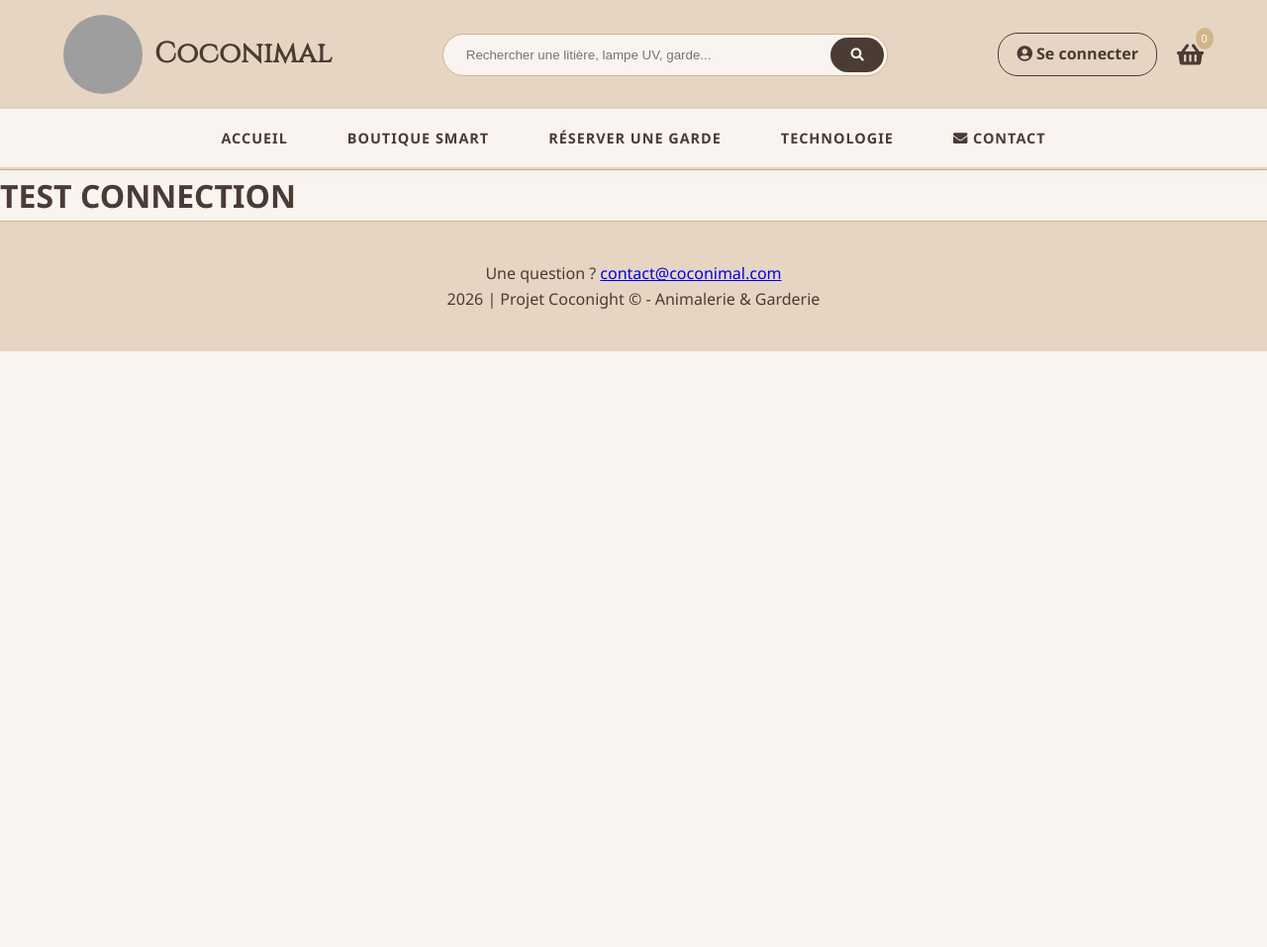
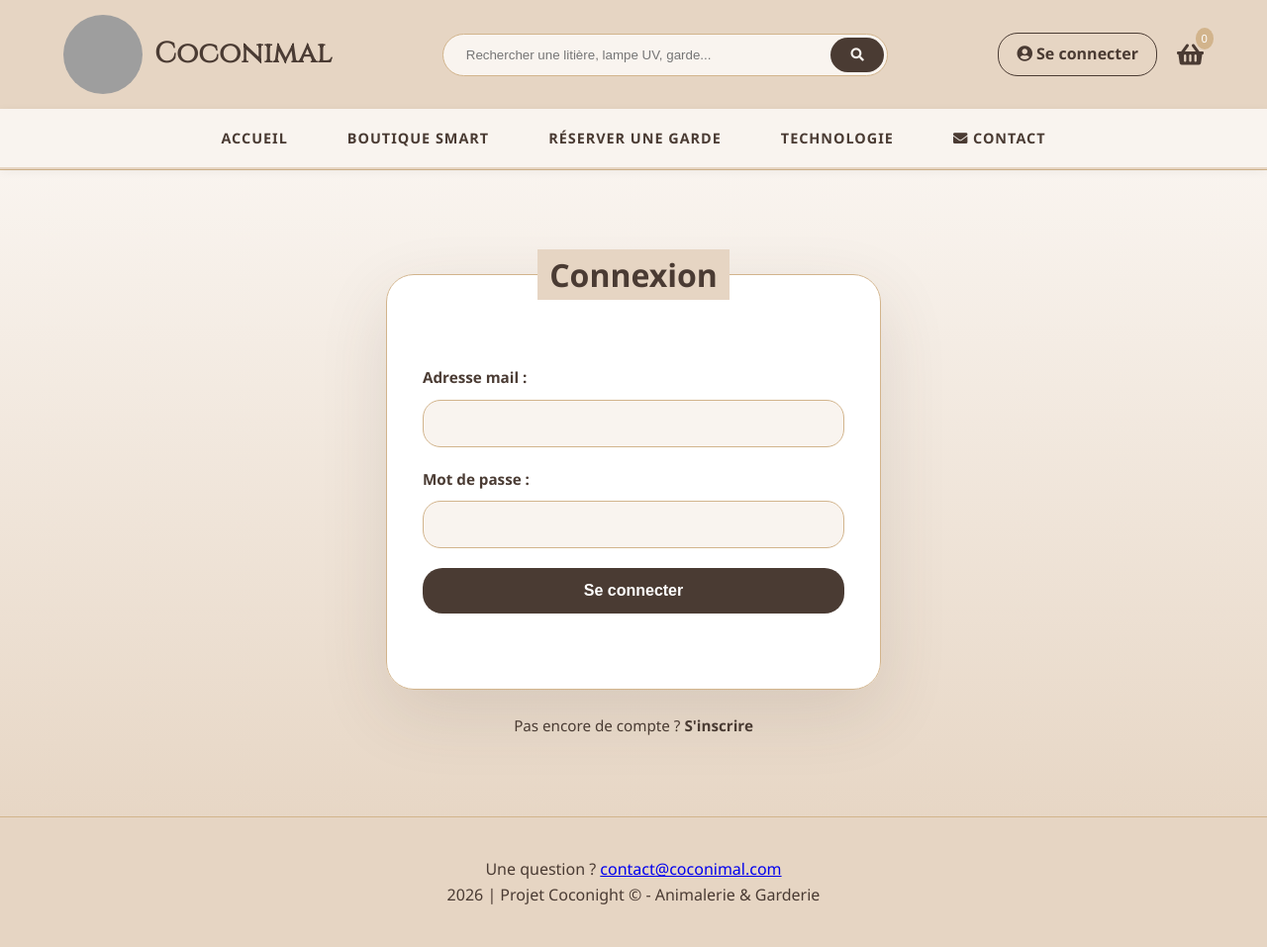
Before and after one commit to MathisSinet/CY_DevWeb_GI4, a Django app: page /login/ in a window 1280 px wide. Shown: the whole page at 99% size. Before the commit the page ends 355 px from the top, so only its background shows below. Run offline with Django 4.2, Linux system fonts and the light colour scheme; grey boxes are pictures that could not be loaded.

Commit message:
Ajout page connexion

```diff
--- a/Proj/urls.py
+++ b/Proj/urls.py
@@ -23,6 +23,7 @@ urlpatterns = [
     path('admin/', admin.site.urls),
     path('test/', views.test, name='test'),
     path('login/', views.login, name='login'),
+    path('signup/', views.signup, name='signup'),
     path('concept/', views.concept, name='concept'),
     path('boutique/', views.boutique, name='boutique'),
     path('garderie/', views.garderie, name='garderie'),
--- a/core/templates/base.html
+++ b/core/templates/base.html
@@ -6,11 +6,14 @@
     <meta charset="UTF-8">
     <meta name="viewport" content="width=device-width, initial-scale=1.0">
     <title>Coconimal | Smart Garderie & Animalerie</title>
-    <link href="https://fonts.googleapis.com/css?family=Cinzel" rel="stylesheet">
+    <link rel="stylesheet" href="https://fonts.googleapis.com/css?family=Cinzel">
     <link rel="stylesheet" href="https://cdnjs.cloudflare.com/ajax/libs/font-awesome/5.15.4/css/all.min.css"/>
     <link rel="stylesheet" href="{% static 'css/style.css' %}">
+    {% block head %}
+    {% endblock %}
 </head>
 <body class="home-page">
+    <div class="content-wrapper">
     <header>
         <div class="header-top">
             <div class="logo-area">
@@ -64,5 +67,6 @@
         </div>
         <p>2026 | Projet Coconight © - Animalerie & Garderie </p>
     </footer>
+    </div>
 </body>
 </html>
--- a/core/templates/index.html
+++ b/core/templates/index.html
@@ -1,4 +1,10 @@
 {% extends 'base.html' %}
+{% load static %}
+
+{% block head %}
+<link rel="stylesheet" href="{% static "css/index.css" %}">
+{% endblock %}
+
 {% block content %}
 <section class="hero">
     <div class="hero-text">
--- a/core/templates/login.html
+++ b/core/templates/login.html
@@ -1,7 +1,30 @@
 {% extends 'base.html' %}
+{% load static %}
+
+{% block head %}
+<link rel="stylesheet" href="{% static "css/login.css" %}">
+{% endblock %}
 
 {% block content %}
-<h1>
-    TEST CONNECTION
-</h1>
+<section class="login">
+    <fieldset>
+        <legend>Connexion</legend>
+        <form>
+            <label>
+                Adresse mail :
+                <input type="email" name="email">
+            </label>
+            <label>
+                Mot de passe :
+                <input type="password" name="email">
+            </label>
+            <input type="submit" value="Se connecter">
+            <div class="error">
+            </div>
+        </form>
+    </fieldset>
+    <div class="no-account-signup">
+        Pas encore de compte ? <a href="{% url 'signup' %}">S'inscrire</a>
+    </div>
+</section>
 {% endblock %}
--- a/core/views.py
+++ b/core/views.py
@@ -9,6 +9,9 @@ def index(request):
 
 def login(request):
     return render(request,"login.html")
+
+def signup(request):
+    return render(request,"signup.html")
 
 def concept(request):
     return render(request,"concept.html")
--- /dev/null
+++ b/static/css/colors.css
@@ -0,0 +1,7 @@
+:root {
+    --col-dark: #4A3B33;
+    --col-light-1: #D2B48C;
+    --col-light-2: #E6D5C3;
+    --col-light-3: #F9F4EF;
+    --col-light-4: white;
+}
--- /dev/null
+++ b/static/css/login.css
@@ -0,0 +1,123 @@
+@import 'colors.css';
+
+.login {
+    min-height: calc(100vh - 180px);
+    display: flex;
+    flex-direction: column;
+    align-items: center;
+    justify-content: center;
+    padding: 80px 20px;
+    background: linear-gradient(180deg, rgba(249,244,239,0.95) 0%, rgba(230,213,195,0.95) 100%);
+}
+
+.login fieldset {
+    width: min(500px, 100%);
+    background: var(--col-light-4);
+    border: 1px solid var(--col-light-1);
+    border-radius: 28px;
+    padding: 42px 36px;
+    box-shadow: 0 24px 70px rgba(74, 59, 51, 0.12);
+}
+
+.login legend {
+    font-size: 2rem;
+    font-weight: 700;
+    color: var(--col-dark);
+    margin-bottom: 24px;
+    padding: 0px 12px;
+    background-color: var(--col-light-2);
+
+    align-self: center;
+    text-align: center;
+}
+
+.login form {
+    display: grid;
+    gap: 20px;
+}
+
+.login label {
+    display: flex;
+    flex-direction: column;
+    gap: 10px;
+    color: var(--col-dark);
+    font-weight: 600;
+    font-size: 0.95rem;
+}
+
+.login input[type="email"],
+.login input[type="password"] {
+    width: 100%;
+    border: 1px solid var(--col-light-1);
+    border-radius: 18px;
+    padding: 14px 18px;
+    background: var(--col-light-3);
+    color: var(--col-dark);
+    outline: none;
+    font-size: 1rem;
+    transition: border-color 0.25s ease, box-shadow 0.25s ease;
+}
+
+.login input[type="email"]:focus,
+.login input[type="password"]:focus {
+    border-color: var(--col-dark);
+    box-shadow: 0 0 0 5px rgba(74, 59, 51, 0.12);
+}
+
+.login input[type="submit"] {
+    width: 100%;
+    border: none;
+    border-radius: 20px;
+    padding: 14px 18px;
+    background: var(--col-dark);
+    color: var(--col-light-4);
+    font-size: 1rem;
+    font-weight: 700;
+    cursor: pointer;
+    transition: background 0.25s ease, transform 0.2s ease;
+}
+
+.login input[type="submit"]:hover {
+    background: var(--col-light-1);
+    color: var(--col-dark);
+    transform: translateY(-1px);
+}
+
+.login .error {
+    min-height: 20px;
+    color: #bf1e2e;
+    font-size: 0.95rem;
+    margin-top: -6px;
+}
+
+.no-account-signup {
+    margin-top: 24px;
+    text-align: center;
+    color: var(--col-dark);
+    font-size: 0.95rem;
+}
+
+.no-account-signup a {
+    color: var(--col-dark);
+    font-weight: 700;
+    text-decoration: none;
+}
+
+.no-account-signup a:hover {
+    color: var(--col-light-1);
+}
+
+@media (max-width: 720px) {
+    .login {
+        padding: 40px 16px;
+        min-height: auto;
+    }
+
+    .login fieldset {
+        padding: 30px 24px;
+    }
+
+    .login legend {
+        font-size: 1.6rem;
+    }
+}
--- a/static/css/style.css
+++ b/static/css/style.css
@@ -1,3 +1,5 @@
+@import 'colors.css';
+
 /* --- CONFIGURATION GÉNÉRALE --- */
 * {
     margin: 0;
@@ -7,15 +9,24 @@
 
 body {
     font-family: 'Segoe UI', Roboto, Helvetica, Arial, sans-serif;
-    background-color: #F9F4EF;
-    color: #4A3B33;
+    background-color: var(--col-light-3);
+    color: var(--col-dark);
     line-height: 1.6;
+}
+
+.content-wrapper {
+    width: 100%;
+    min-height: 100vh;
+
+    display: flex;
+    flex-direction: column;
+    justify-content: auto;
 }
 
 /* --- HEADER : LOGO + RECHERCHE + LOGIN --- */
 header {
-    background-color: #E6D5C3; /* Beige du Logo */
-    border-bottom: 1px solid #D2B48C;
+    background-color: var(--col-light-2); /* Beige du Logo */
+    border-bottom: 1px solid var(--col-light-1);
 }
 
 .header-top {
@@ -154,118 +165,24 @@ nav {
 }
 
 .nav-container li a:hover {
-    background-color: #E6D5C3;
+    background-color: var(--col-light-2);
 }
 
 .nav-container li a.active {
-    background-color: #D2B48C;
+    background-color: var(--col-light-1);
     color: white;
 }
 
-.hero {
-    background: linear-gradient(rgba(249, 244, 239, 0.7), rgba(230, 213, 195, 0.7)),
-                url('../images/index.png');
-    background-size: cover;
-    background-position: center;
-    padding: 120px 20px;
-    text-align: center;
-}
-
-.hero h2 {
-    font-size: 3rem;
-    font-family: 'Cinzel', serif;
-    margin-bottom: 20px;
-}
-
-.hero-buttons {
-    margin-top: 30px;
-}
-
-.btn-primary, .btn-secondary {
-    padding: 15px 35px;
-    text-decoration: none;
-    border-radius: 30px;
-    font-weight: bold;
-    display: inline-block;
-    margin: 10px;
-    transition: 0.3s;
-}
-
-.btn-primary { background: #4A3B33; color: #F9F4EF; }
-.btn-secondary { background: white; color: #4A3B33; border: 1px solid #E6D5C3; }
-
-
-.smart-features {
-    background-color: #4A3B33;
-    padding: 10px;
-    color: #F9F4EF;
-}
-
-.white { color: #F9F4EF; }
-
-.feature-list {
-    display: grid;
-    grid-template-columns: repeat(2, 1fr);
-    gap: 30px;
-    max-width: 1000px;
-    margin: 0 auto;
-}
-
-.feature-item {
-    background: rgba(255, 255, 255, 0.1);
-    padding: 30px;
-    border-radius: 15px;
-    text-align: center;
-    border: 1px solid rgba(210, 180, 140, 0.3);
-}
-
-.feature-item i {
-    font-size: 2.5rem;
-    color: #D2B48C;
-    margin-bottom: 15px;
-}
-
-.feature-item h4 {
-    font-family: 'Cinzel', serif;
-    margin-bottom: 10px;
-    font-size: 1.2rem;
-}
-
-/* --- CONTENU & GRILLES --- */
-.container {
-    max-width: 1200px;
-    margin: 50px auto;
-    padding: 0 20px;
-}
-
-.section-title {
-    text-align: center;
-    font-family: 'Cinzel', serif;
-    margin-bottom: 40px;
-    font-size: 2rem;
-}
-
-.pet-grid {
-    display: grid;
-    grid-template-columns: repeat(auto-fit, minmax(300px, 1fr));
-    gap: 30px;
-}
-
-.pet-card {
-    background: white;
-    padding: 40px;
-    border-radius: 20px;
-    text-align: center;
-    box-shadow: 0 5px 20px rgba(0,0,0,0.03);
-    border: 1px solid #F9F4EF;
-    transition: 0.3s;
+main {
+    width: 100%;
+    flex-grow: 1;
 }
 
 /* --- FOOTER --- */
 footer {
-    background: #E6D5C3;
+    background: var(--col-light-2);
     padding: 40px 20px;
     text-align: center;
-    color: #4A3B33;
-    border-top: 1px solid #D2B48C;
+    color: var(--col-dark);
+    border-top: 1px solid var(--col-light-1);
 }
```
Also changed, not shown: other parts of static/css/style.css (+16 -16 lines), core/templates/signup.html (added, +27 -0 lines), static/css/index.css (added, +100 -0 lines), db.sqlite3.
